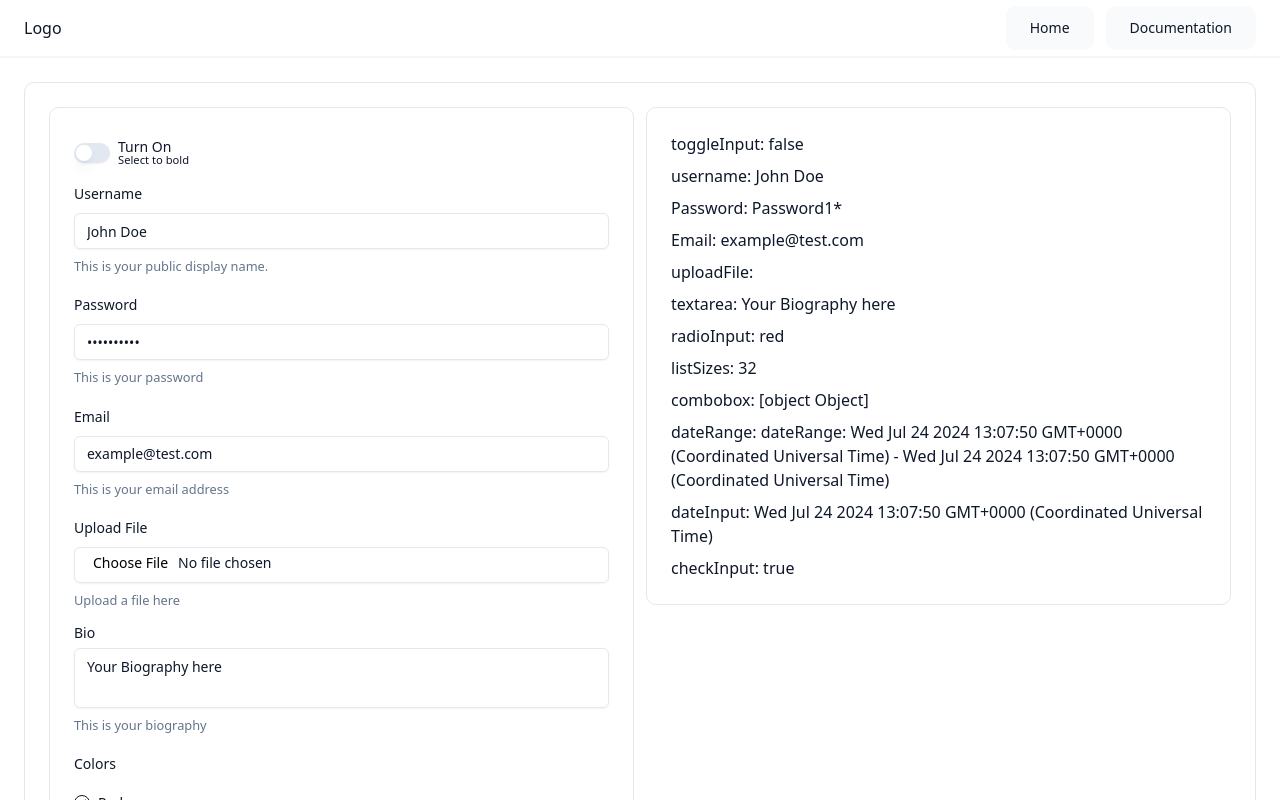
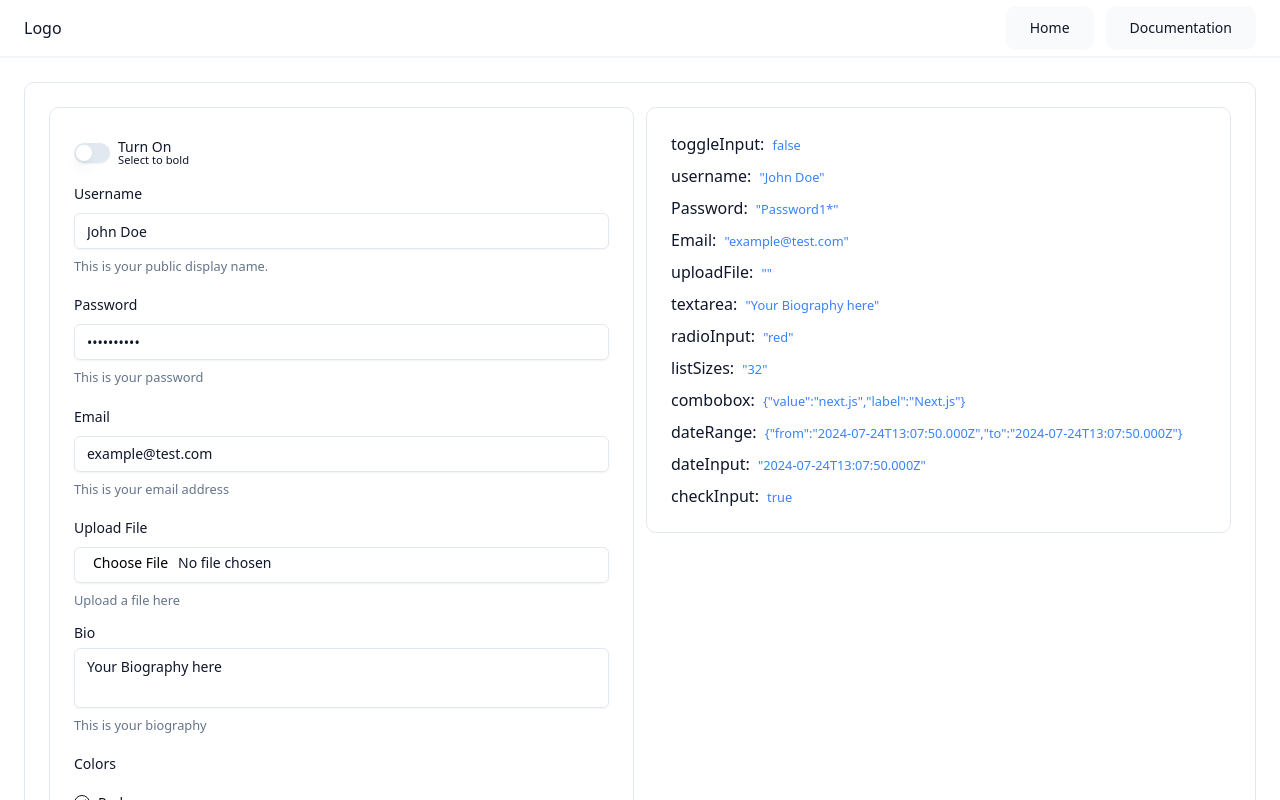
Before and after one commit to eddremonts86/project-proposal, a React (Vite) app: page /documentation/forms in a window 1280 px wide. Both pictures are taken after a click on the switch 92 px from the left and 152 px from the top of the page. Shown: the top 800 px of the page. Built offline with nearby package versions, Linux system fonts and the light colour scheme.

Commit message:
refactor(forms): Update FormsPage to display form values with JSON.stringify

```diff
--- a/src/pages/documentation/forms/pages.tsx
+++ b/src/pages/documentation/forms/pages.tsx
@@ -34,9 +34,9 @@ export default function FormsPage() {
               return (
                 <p key={`${key}_id`}>
                   {key}:{' '}
-                  {key === 'dateRange'
-                    ? `${key}: ${formValues[key]?.from} - ${formValues[key]?.to}`
-                    : formValues[key]?.toString()}
+                  <small className="mx-1 text-blue-500">
+                    {JSON.stringify(formValues[key])}
+                  </small>
                 </p>
               )
             })}
```
